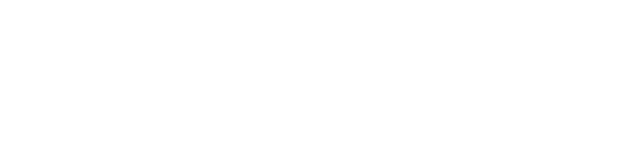
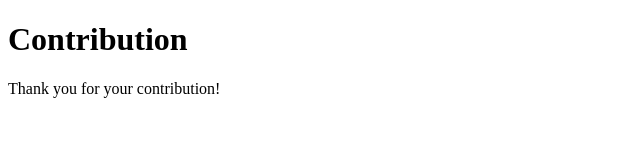
Before and after one commit to J-Drakon/Contributor-1, a plain HTML site: page index.html in a window 1280 px wide. Shown: the whole page, without its empty margins (0-640 px from the left). Drawn offline with Linux system fonts and the light colour scheme.

Commit message:
1st Commit

```diff
--- a/index.html
+++ b/index.html
@@ -1,5 +1,15 @@
-<html>
-  <head>
-    <title> ABC</title>
-  </head>
+<!DOCTYPE html>
+<html lang="en">
+<head>
+  <meta charset="UTF-8">
+  <meta http-equiv="X-UA-Compatible" content="IE=edge">
+  <meta name="viewport" content="width=device-width, initial-scale=1.0">
+  <title>Contribution</title>
+</head>
+<body>
+  <h1>Contribution</h1>
+  <p>Thank you for your contribution!</p>
+
+
+</body>
 </html>
```
